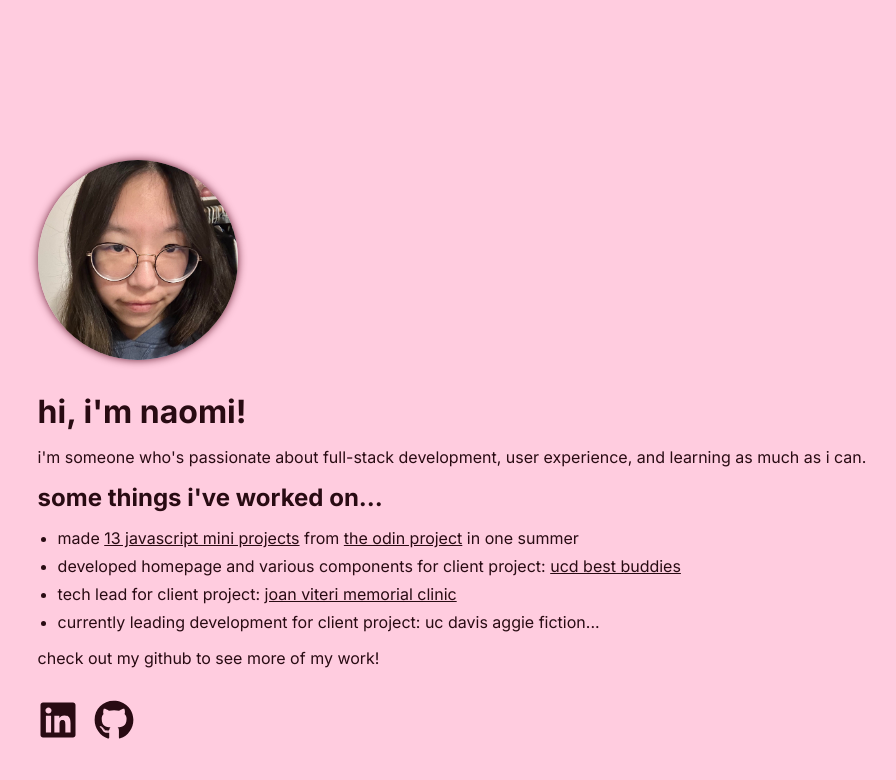
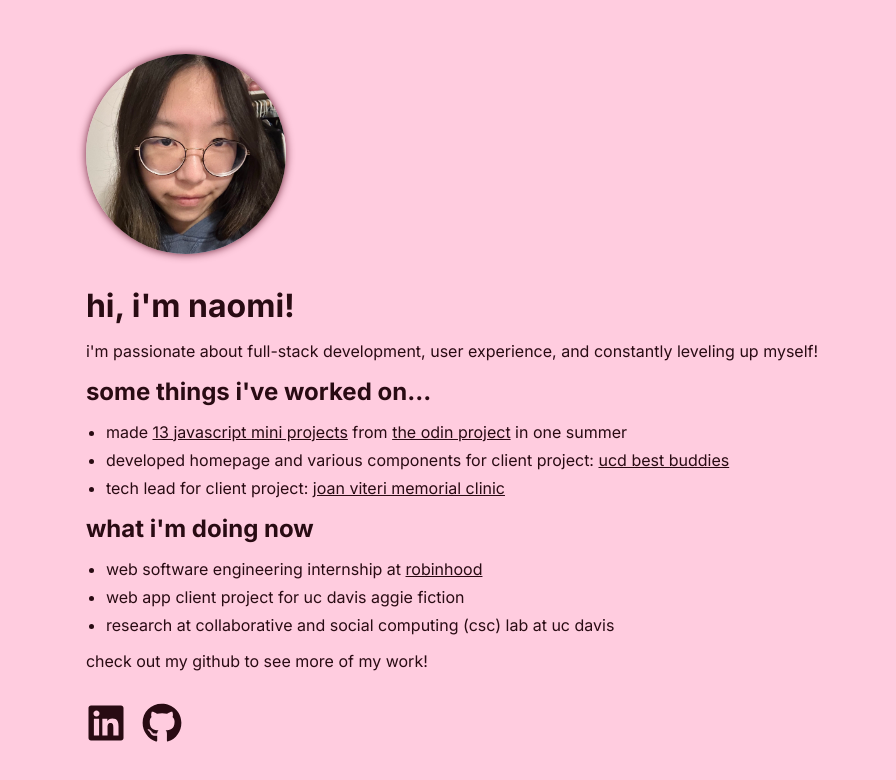
Before and after one commit to naomitzhao/naomitzhao.com, a Next.js app: page / in a window 1280 px wide. Shown: the top 780 px of the page, without its empty margins (188-1084 px from the left). Built offline with nearby package versions, Linux system fonts and the light colour scheme.

Commit message:
feat: Revise content

```diff
--- a/app/page.module.scss
+++ b/app/page.module.scss
@@ -4,13 +4,13 @@
   display: flex;
   flex-direction: column;
   align-items: center;
+  justify-content: center;
   background-color: var(--background);
 
-  padding: 0 80px;
+  padding: 40px 40px;
 }
 
 .content {
-  position: relative;
   top: 20vh;
 
   display: flex;
--- a/app/page.tsx
+++ b/app/page.tsx
@@ -12,7 +12,7 @@ export default function Home() {
         <div className={styles.textContent}>
           <h1>hi, i&apos;m naomi!</h1>
           <div className={styles.subTexts}>
-            <p>i&apos;m someone who&apos;s passionate about full-stack development, user experience, and learning as much as i can.</p>
+            <p>i&apos;m passionate about full-stack development, user experience, and constantly leveling up myself!</p>
           </div>
           <h2>some things i&apos;ve worked on...</h2>
           <ul>
@@ -25,8 +25,17 @@ export default function Home() {
             <li>
               <p>tech lead for client project: <a href="https://www.joanviterimemorialclinic.com/">joan viteri memorial clinic</a></p>
             </li>
+          </ul>
+          <h2>what i&apos;m doing now</h2>
+          <ul>
             <li>
-              <p>currently leading development for client project: uc davis aggie fiction...</p>
+              <p>web software engineering internship at <a href="https://robinhood.com/">robinhood</a></p>
+            </li>
+            <li>
+              <p>web app client project for uc davis aggie fiction</p>
+            </li>
+            <li>
+              <p>research at collaborative and social computing (csc) lab at uc davis</p>
             </li>
           </ul>
           <p>check out my github to see more of my work!</p>
```
